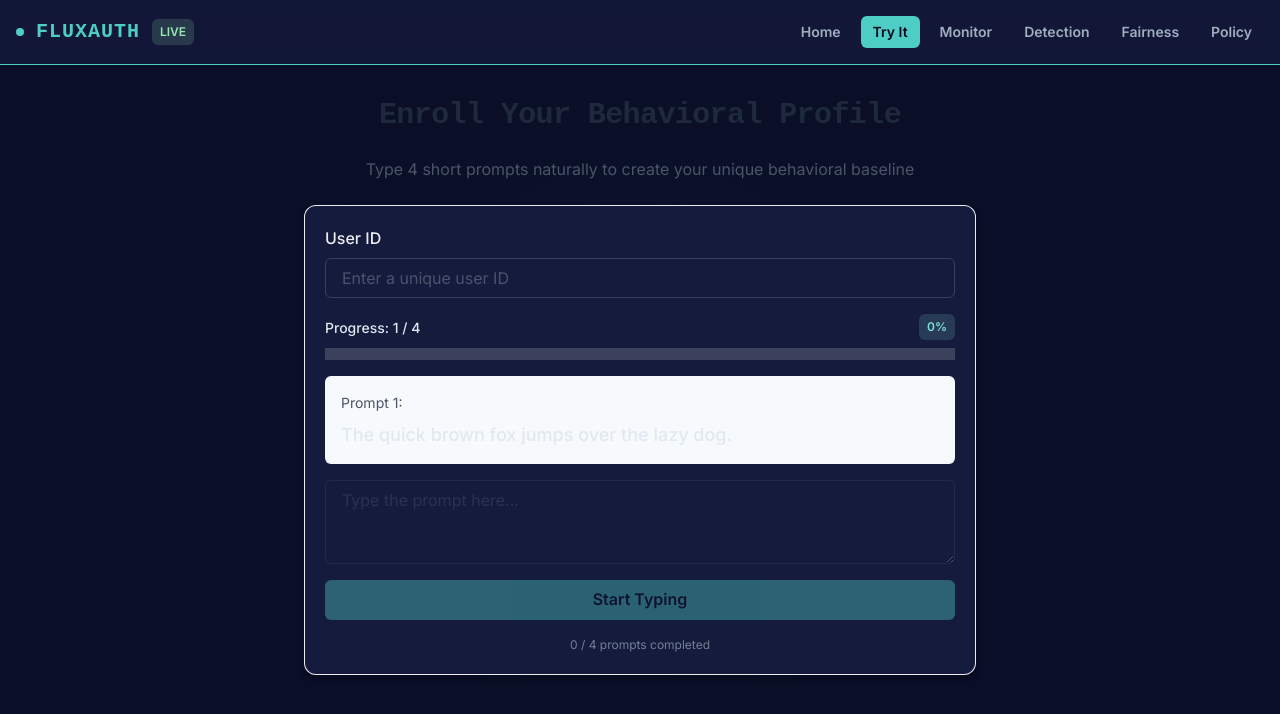
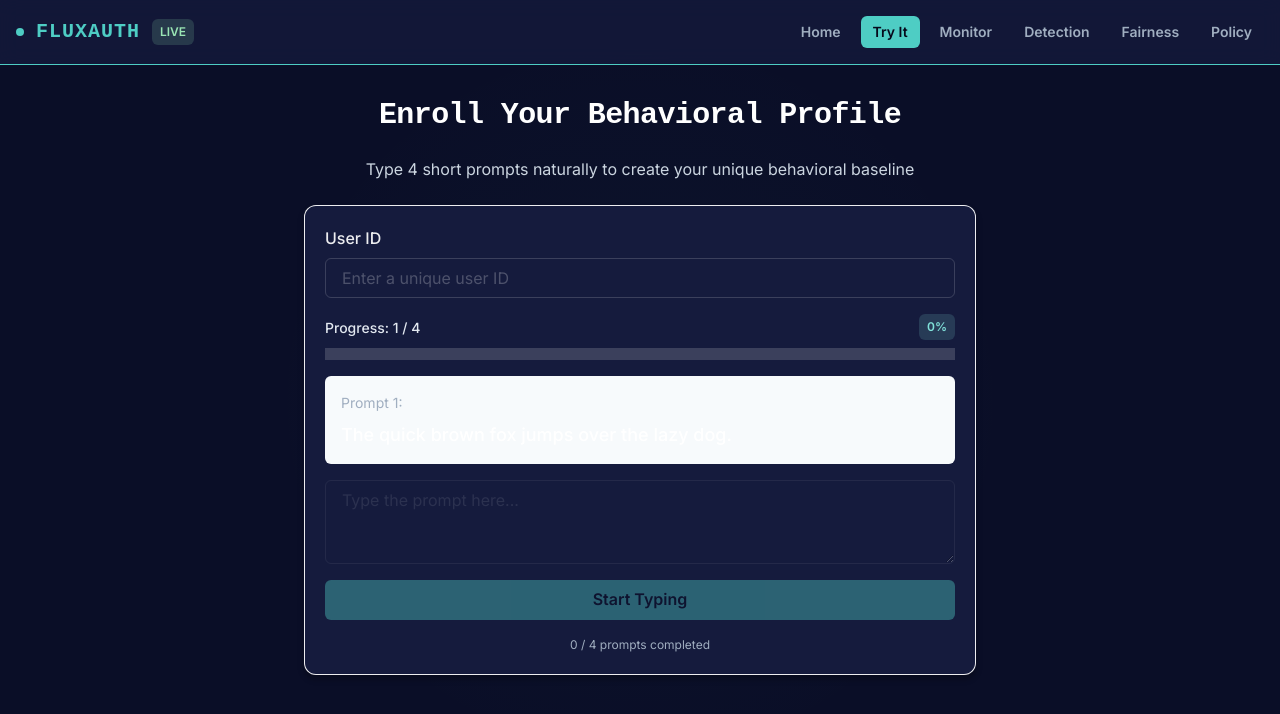
Before and after one commit to vexe-l/fluxauth, a React (Vite) app in the folder frontend/: page /enroll in a window 1280 px wide. Shown: the top 714 px of the page. Built offline with nearby package versions, Linux system fonts and the light colour scheme.

Commit message:
Fix EnrollPage text colors for visibility

```diff
--- a/frontend/src/pages/EnrollPage.tsx
+++ b/frontend/src/pages/EnrollPage.tsx
@@ -102,8 +102,8 @@ export default function EnrollPage() {
 
     return (
         <VStack spacing={6} maxW="2xl" mx="auto">
-            <Heading size="lg" color="navy.500">Enroll Your Behavioral Profile</Heading>
-            <Text color="gray.600" textAlign="center">
+            <Heading size="lg" color="white">Enroll Your Behavioral Profile</Heading>
+            <Text color="gray.300" textAlign="center">
                 Type 4 short prompts naturally to create your unique behavioral baseline
             </Text>
 
@@ -138,10 +138,10 @@ export default function EnrollPage() {
                         </Box>
 
                         <Box w="full" p={4} bg="gray.50" borderRadius="md">
-                            <Text fontSize="sm" color="gray.600" mb={2}>
+                            <Text fontSize="sm" color="gray.400" mb={2}>
                                 Prompt {currentPrompt + 1}:
                             </Text>
-                            <Text fontSize="lg" fontWeight="medium">
+                            <Text fontSize="lg" fontWeight="medium" color="white">
                                 {PROMPTS[currentPrompt]}
                             </Text>
                         </Box>
@@ -171,7 +171,7 @@ export default function EnrollPage() {
                             </Button>
                         )}
 
-                        <Text fontSize="xs" color="gray.500">
+                        <Text fontSize="xs" color="gray.400">
                             {sessions.length} / {PROMPTS.length} prompts completed
                         </Text>
                     </VStack>
```
